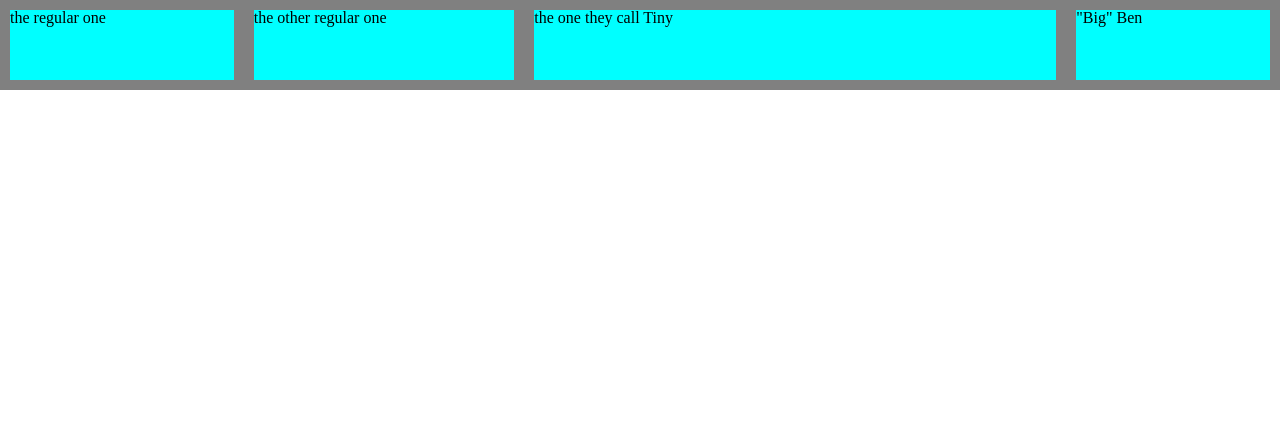
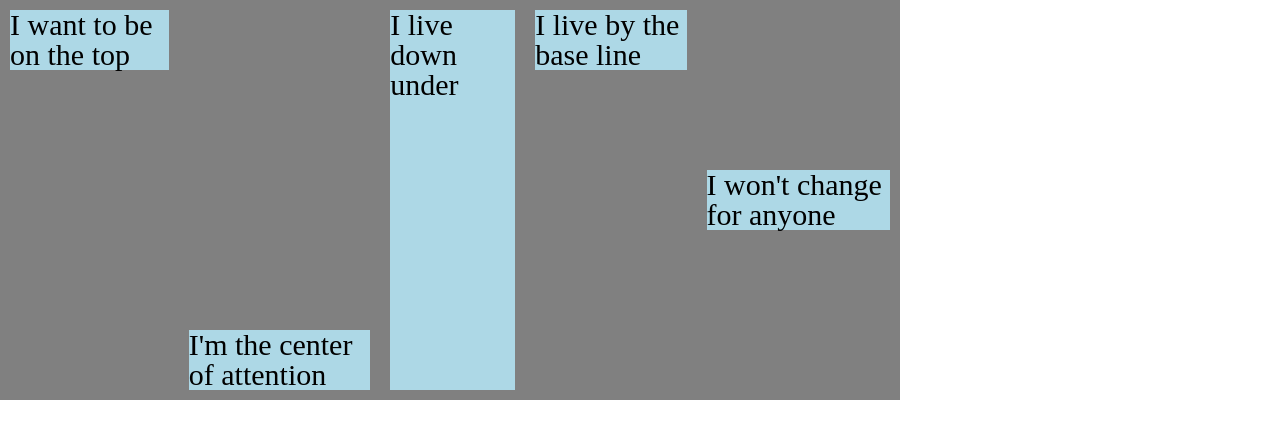
Before and after one commit to kovacsendre96/cssAdvanced, a plain HTML site: page index.html in a window 1280 px wide. Drawn offline with Linux system fonts and the light colour scheme.

Commit message:
task 8.3

```diff
--- a/index.html
+++ b/index.html
@@ -9,13 +9,23 @@
 <body
 >
 
-<!--Task 8.2-->
+<!--Task 8.3-->
+
 <div class="container">
+  <div class="box first-box">I want to be on the top</div>
+  <div class="box second-box">I'm the center of attention</div>
+  <div class="box third-box">I live down under</div>
+  <div class="box fourth-box">I live by the base line</div>
+  <div class="box fifth-box">I won't change for anyone</div>
+</div>
+
+<!--Task 8.2<div class="container">
   <div class="family regular">the regular one</div>
   <div class="family other-regular">the other regular one</div>
   <div class="family tiny">the one they call Tiny</div>
   <div class="family big-ben">"Big" Ben</div>
-</div>
+</div>-->
+
 <!--Task 8.1<div class="container">
   <div class="box blue"></div>
   <div class="box green"></div>
--- a/main.css
+++ b/main.css
@@ -48,7 +48,29 @@ table {
 }
 
 
-/* ============TASK 8.2============*/
+/* ============TASK 8.3============*/
+.container {
+  display: flex;
+  height: 400px;
+  width: 900px;
+  background-color: #D3D3D3;
+}
+
+.box {
+  background-color: #ADD8E6;
+  width: wrap;
+  margin: 10px;
+  font-size: 30px;
+}
+.first-box{align-self: flex-start;}
+.second-box{align-self: flex-end;}
+.third-box{align-self: stretch;}
+.fourth-box{align-self: baseline;}
+.fifth-box{align-self: center;}
+
+
+
+/* ============TASK 8.2============
 
 .container {
   background-color: #F5F5DC;
```
